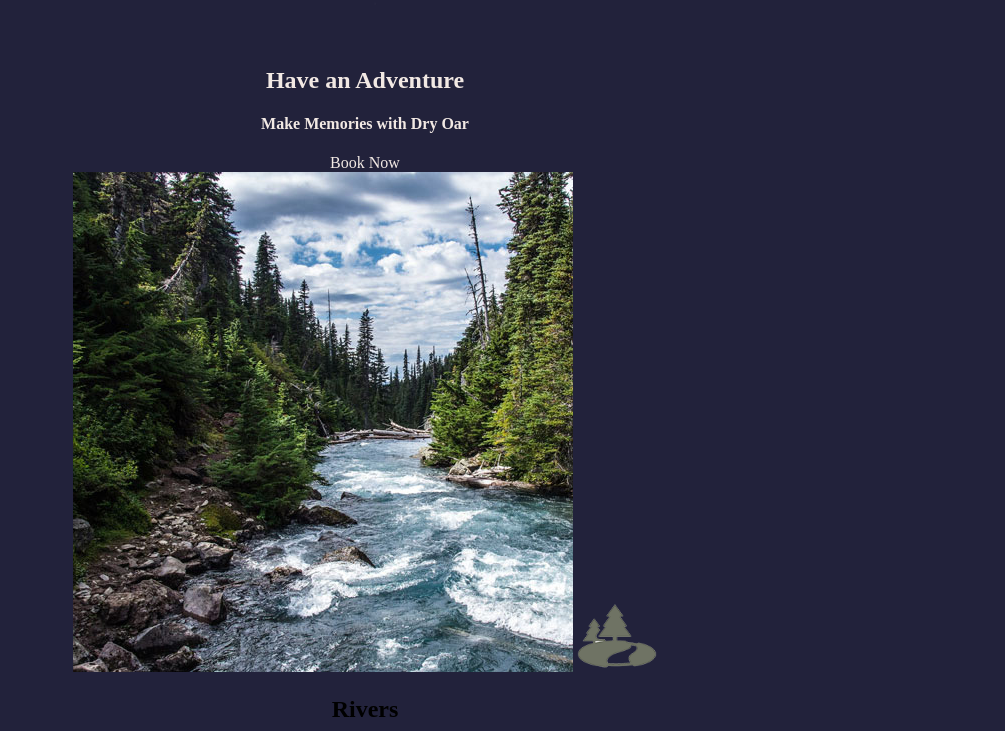
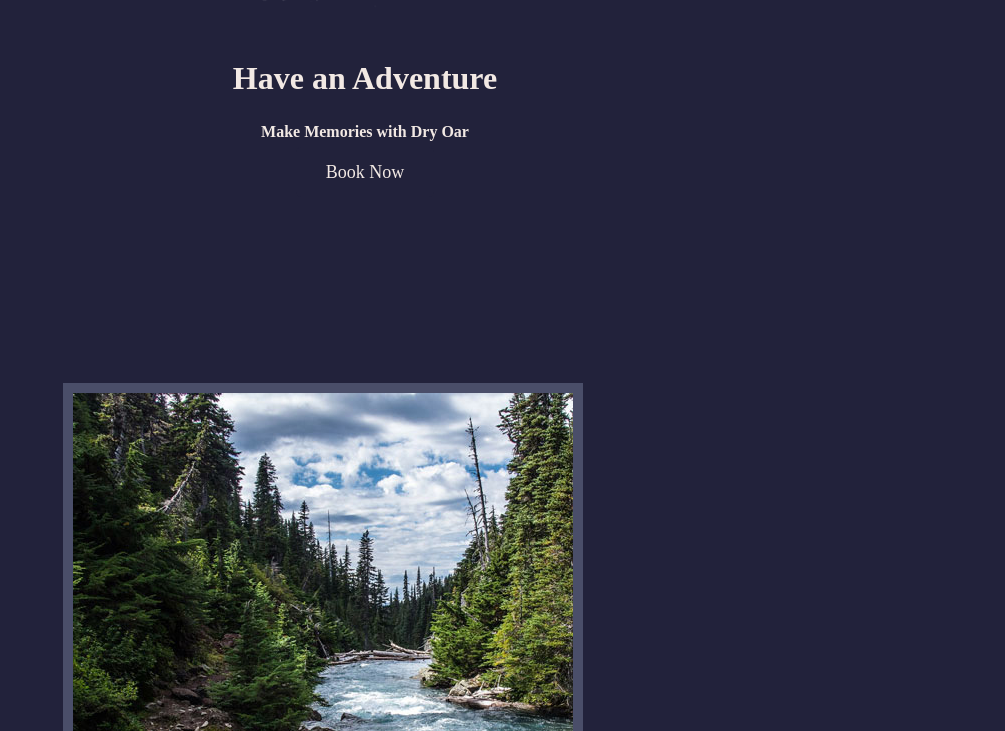
Before and after one commit to TylerWally/wdd130, a plain HTML site: page wwr/index.html in a window 1280 px wide. Shown: the part 909-1640 px from the top of the page, without its empty margins (275-1280 px from the left). Drawn offline with Linux system fonts and the light colour scheme.

Commit message:
fridays homework 2/10

```diff
--- a/wwr/styles/style.css
+++ b/wwr/styles/style.css
@@ -1,3 +1,5 @@
+@import url('https://fonts.googleapis.com/css2?family=JetBrains+Mono:wght@100&display=swap');
+
 #content{
     max-width: 1600px;
     margin: 0 auto;
@@ -7,6 +9,7 @@ nav a{
     text-align: center;
     color: #F2E9E4;
     text-decoration: none;
+    padding: 35px;
 }
 #hero-msg h1, #hero-msg h4{
      text-align: center;
@@ -22,6 +25,8 @@ main section{
 }
 body{
     background-color: #22223B;
+    margin: 0;
+    padding: 0;
 }
 header{
     background-color: #22223B;
@@ -34,6 +39,10 @@ nav a:hover{
     background-color: #22223B;
     color: #F2E9E4;
     text-decoration: none;
+    font-size: 18px;
+    padding: 15px 30px;
+    margin-top: 50px;
+    border-radius: 5px;
 }
 .book:hover, .join:hover{
     background-color: #22223B;
@@ -44,13 +53,20 @@ nav a:hover{
 }
 .msg{
     background-color: #22223B;
+    line-height: 1.5em;
+    padding: 35px;
 }
 footer{
     background-color: #22223B;
     color: #F2E9E4;
+    padding: 25px 50px;
+    margin-top: 200px;
 }
 .home-title{
     color: #F2E9E4;
+    font-family: 'JetBrains Mono', 'Fira Mono', ;
+    font-size: 2em;
+    margin-top: 10px;
 }
 h4{
     color: #F2E9E4;
@@ -60,6 +76,8 @@ h4{
 }
 .msg p{
     color: #F2E9E4;
+    font-size: .8em;
+    padding-bottom: 15px;
 }
 footer a{
     color: #F2E9E4;
@@ -73,6 +91,7 @@ footer a:hover{
 }
 .icon{
     width: 80px;
+    padding-top: 10px;
 }
 #hero-img{
     width: 100%;
@@ -83,3 +102,21 @@ footer p{
 footer p a:hover{
     text-decoration: underline;
 }
+h2{
+    margin: 0;
+}
+#logo_link{
+    padding-top: 5px;
+}
+footer .social img{
+    padding-top: 15px;
+}
+.rivers-card, .camping-card, .rapids-card{
+    margin: 200px 0;
+}
+.card-img{
+    border: 10px solid #4A4E69;
+}
+main section img{
+    box-sizing: border-box;
+}
```
Also changed, not shown: styles/styles.css (line endings or trailing spaces), wwr/styles/site-plan-rafting.css (line endings or trailing spaces).
